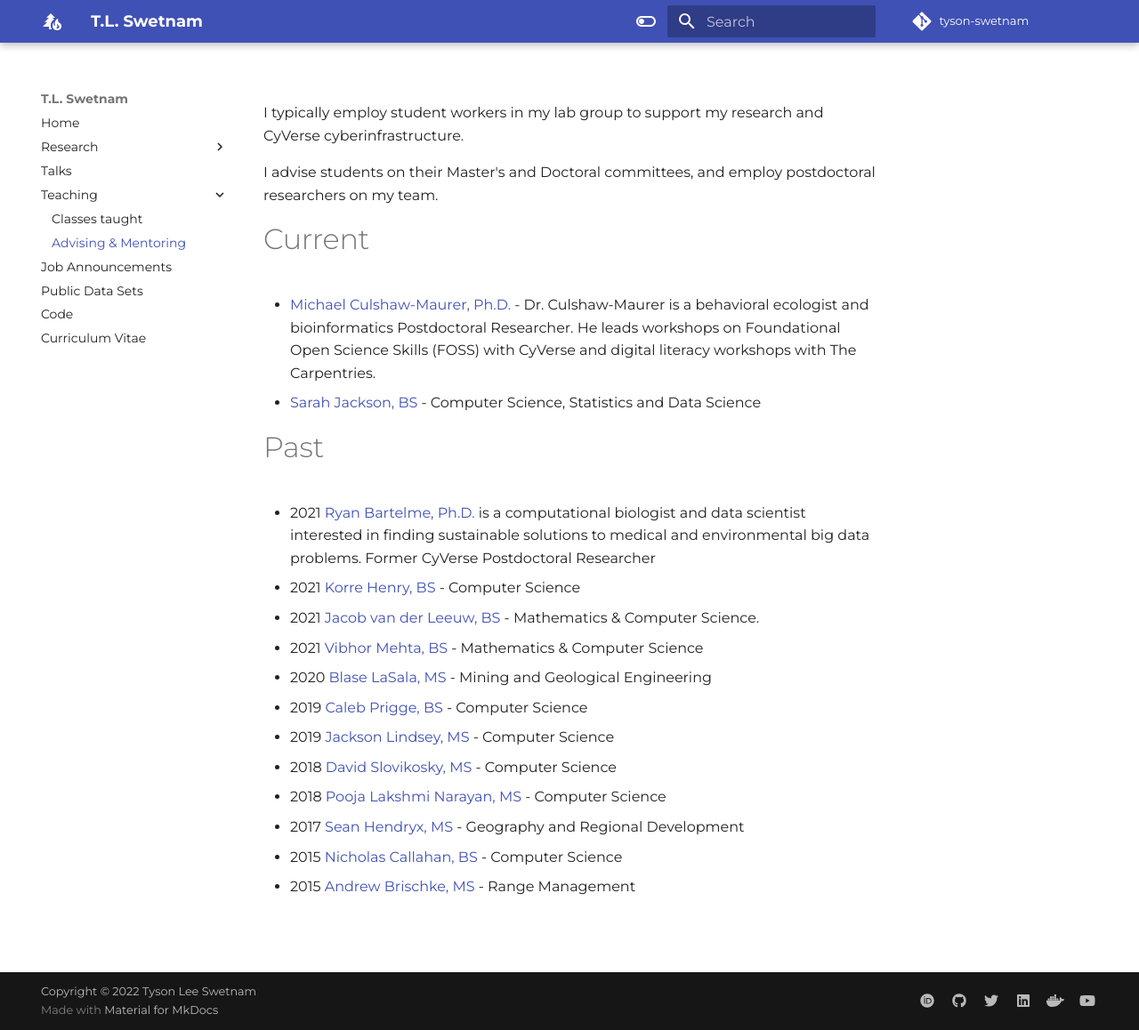
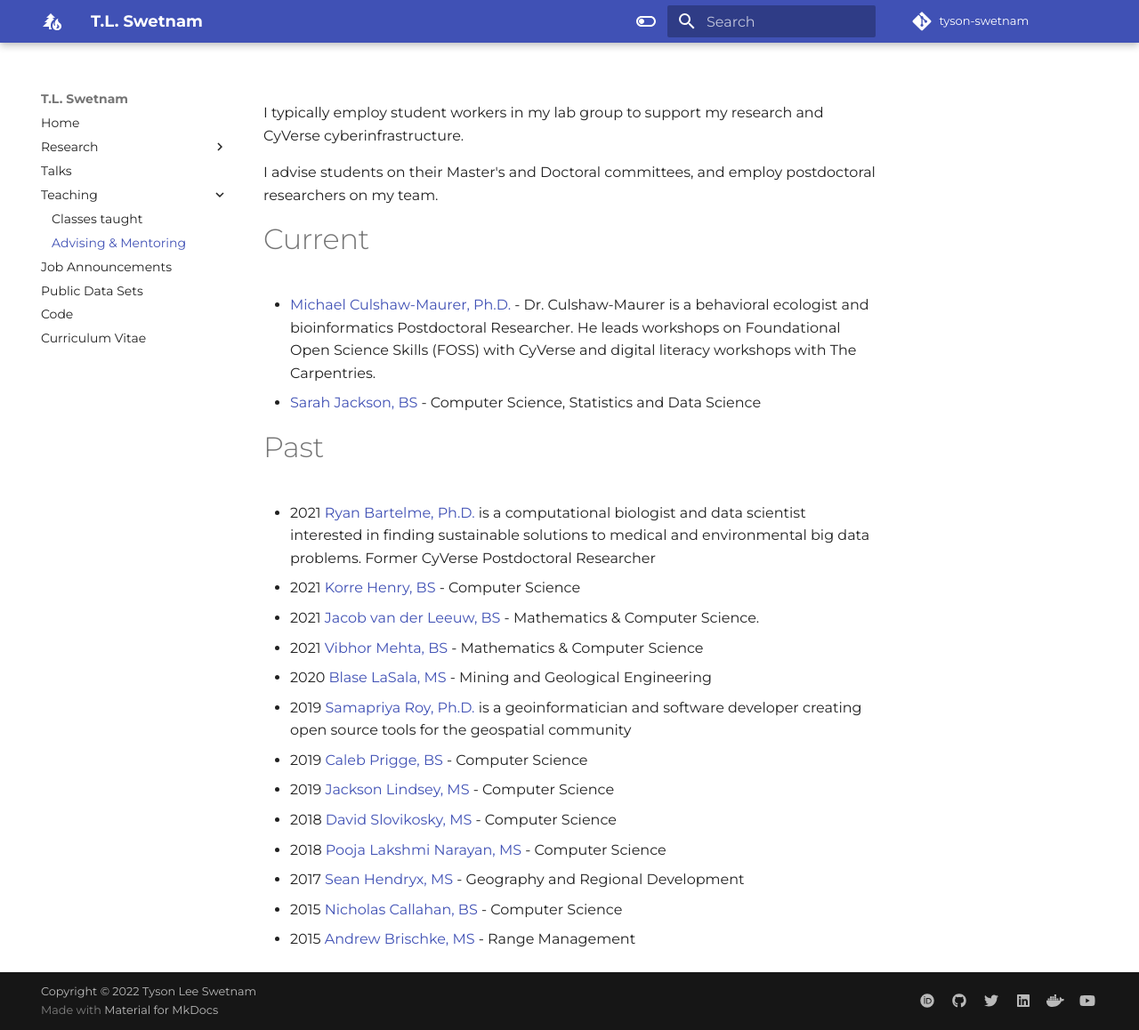
Before and after one commit to tyson-swetnam/new-website, an MkDocs documentation site: the page built from docs/mentoring.md, in a window 1280 px wide and 1158 px high. Shown: the whole window at 89% size. Built offline with MkDocs 1.6.1 and Material for MkDocs 9.7.7, drawn with Linux system fonts in a browser that asks for light colours; some web fonts are replaced; comment, search, counter and statistics services are not loaded.

Commit message:
Update mentoring.md

```diff
--- a/docs/mentoring.md
+++ b/docs/mentoring.md
@@ -14,6 +14,7 @@ I advise students on their Master's and Doctoral committees, and employ postdoct
 * 2021 [Jacob van der Leeuw, BS](https://www.linkedin.com/in/jacob-c-van-der-leeuw-69442a218) - Mathematics & Computer Science.
 * 2021 [Vibhor Mehta, BS](https://www.linkedin.com/in/vibhor-mehta-95071a165/) - Mathematics & Computer Science
 * 2020 [Blase LaSala, MS](https://www.unrealengine.com/en-US/spotlights/exploring-the-stunning-caves-of-the-national-park-service-in-real-time-3d) - Mining and Geological Engineering
+* 2019 [Samapriya Roy, Ph.D.](https://samapriya.github.io/) is a geoinformatician and software developer creating open source tools for the geospatial community
 * 2019 [Caleb Prigge, BS](https://github.com/priggec) - Computer Science
 * 2019 [Jackson Lindsey, MS](https://www.linkedin.com/in/jackson-lindsay-9b4378213/) - Computer Science
 * 2018 [David Slovikosky, MS](https://www.linkedin.com/in/davidslovikosky/) - Computer Science
```
